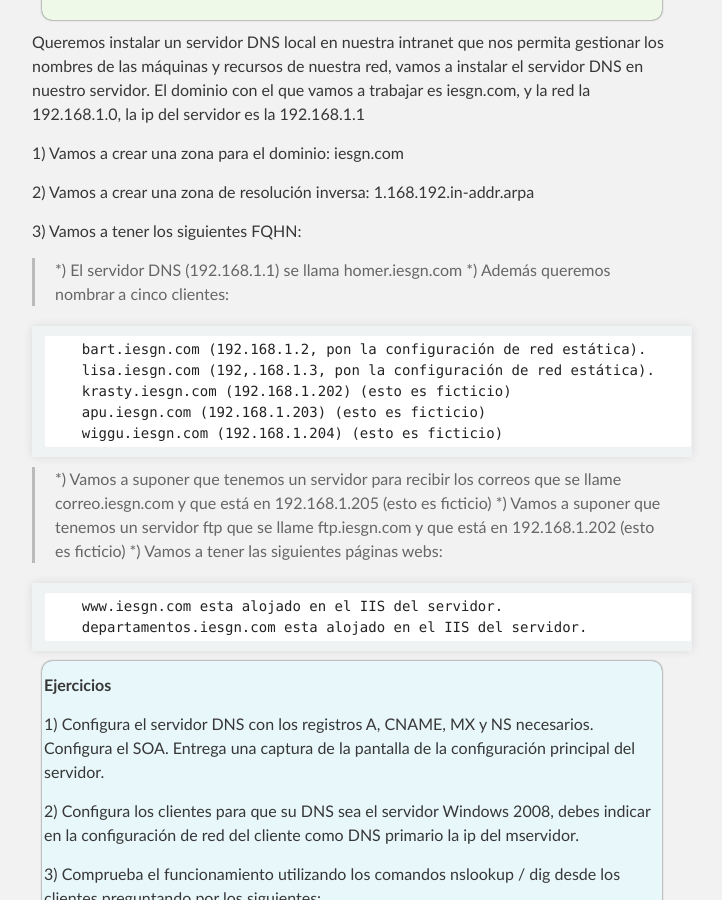
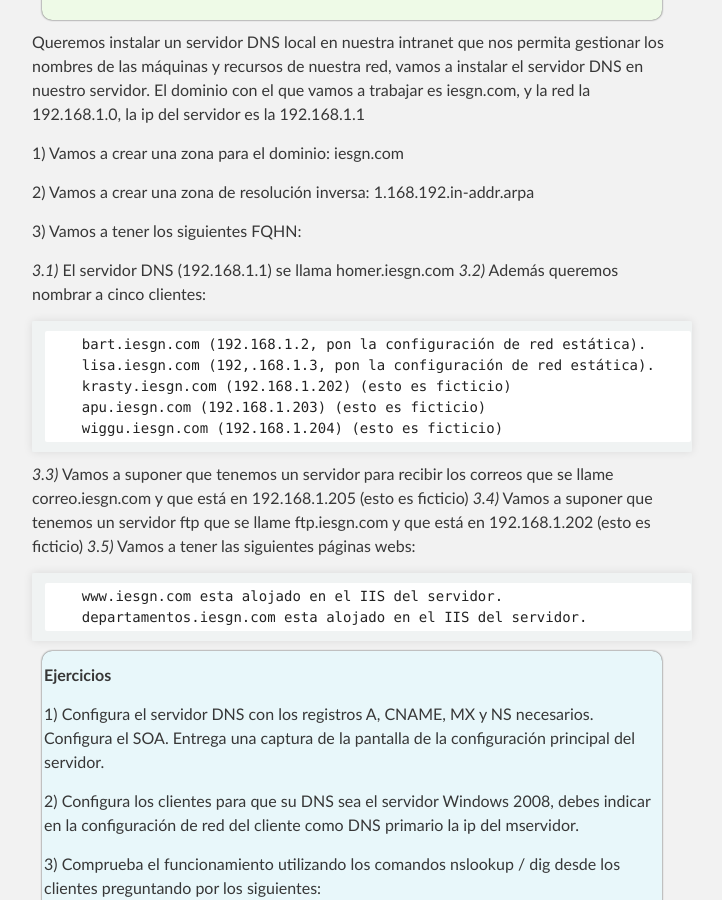
Before and after one commit to josedom24/josedom24.github.io, a Jekyll site: the page built from mod/serviciosgm/e_dns_3.md, in a window 1280 px wide and 900 px high, scrolled down 456 px. Shown: the whole window, without its empty margins (288-1010 px from the left). Built offline with Jekyll 4.4.1, drawn with Linux system fonts in a browser that asks for light colours.

Commit message:
Update e_dns_3.md

```diff
--- a/mod/serviciosgm/e_dns_3.md
+++ b/mod/serviciosgm/e_dns_3.md
@@ -22,8 +22,8 @@ Queremos instalar un servidor DNS local en nuestra intranet que nos permita gest
 
 3) Vamos a tener los siguientes FQHN:
 
-> *) El servidor DNS (192.168.1.1) se llama homer.iesgn.com
-> *) Además queremos nombrar a cinco clientes:
+*3.1)* El servidor DNS (192.168.1.1) se llama homer.iesgn.com
+*3.2)* Además queremos nombrar a cinco clientes:
 
         bart.iesgn.com (192.168.1.2, pon la configuración de red estática).
         lisa.iesgn.com (192,.168.1.3, pon la configuración de red estática).
@@ -31,9 +31,9 @@ Queremos instalar un servidor DNS local en nuestra intranet que nos permita gest
         apu.iesgn.com (192.168.1.203) (esto es ficticio)
         wiggu.iesgn.com (192.168.1.204) (esto es ficticio)
 
-> *) Vamos a suponer que tenemos un servidor para recibir los correos que se llame correo.iesgn.com y que está en 192.168.1.205 (esto es ficticio)
-> *) Vamos a suponer que tenemos un servidor ftp que se llame ftp.iesgn.com y que está en 192.168.1.202 (esto es ficticio)
-> *) Vamos a tener las siguientes páginas webs:
+*3.3)* Vamos a suponer que tenemos un servidor para recibir los correos que se llame correo.iesgn.com y que está en 192.168.1.205 (esto es ficticio)
+*3.4)* Vamos a suponer que tenemos un servidor ftp que se llame ftp.iesgn.com y que está en 192.168.1.202 (esto es ficticio)
+*3.5)* Vamos a tener las siguientes páginas webs:
 
         www.iesgn.com esta alojado en el IIS del servidor.
         departamentos.iesgn.com esta alojado en el IIS del servidor.
```
